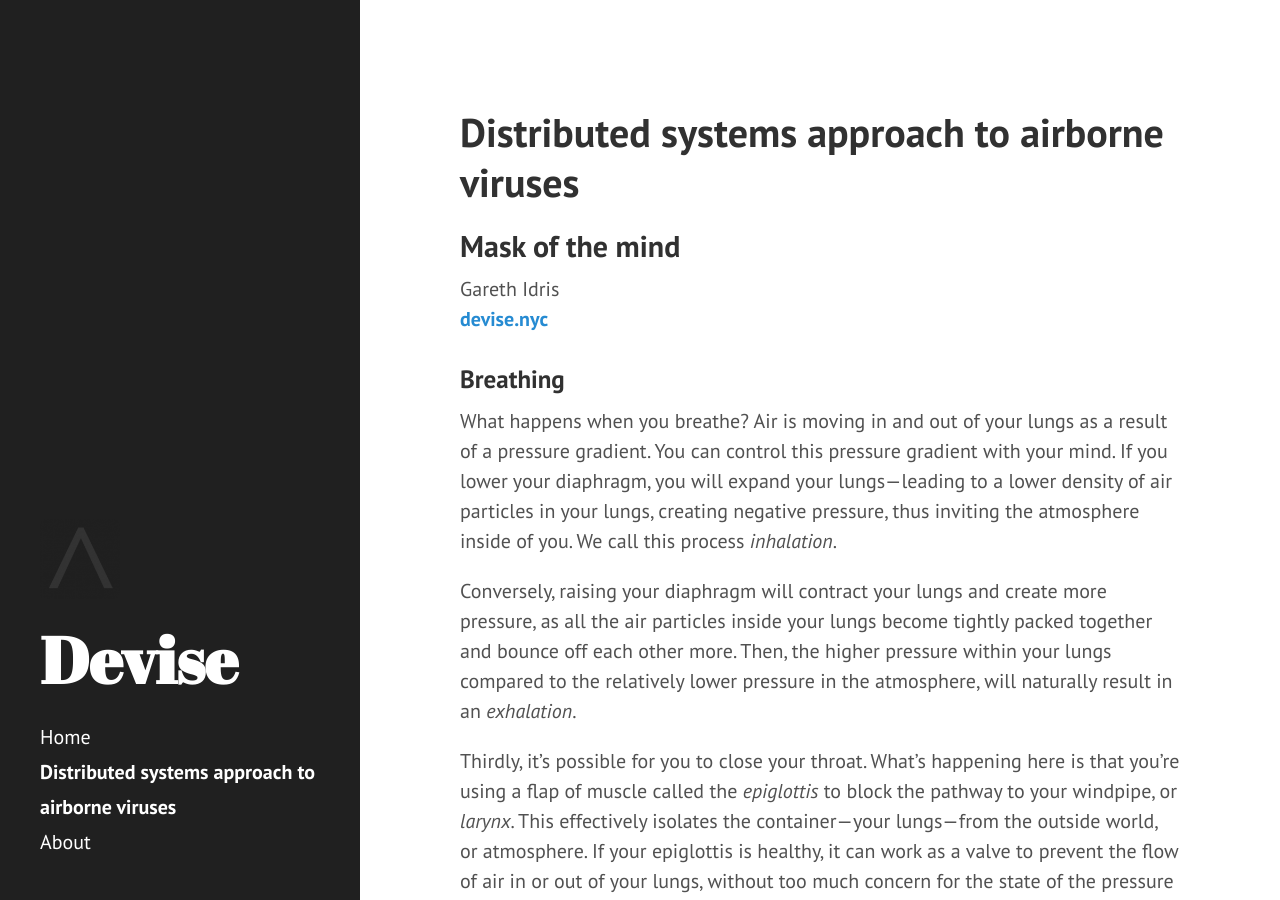
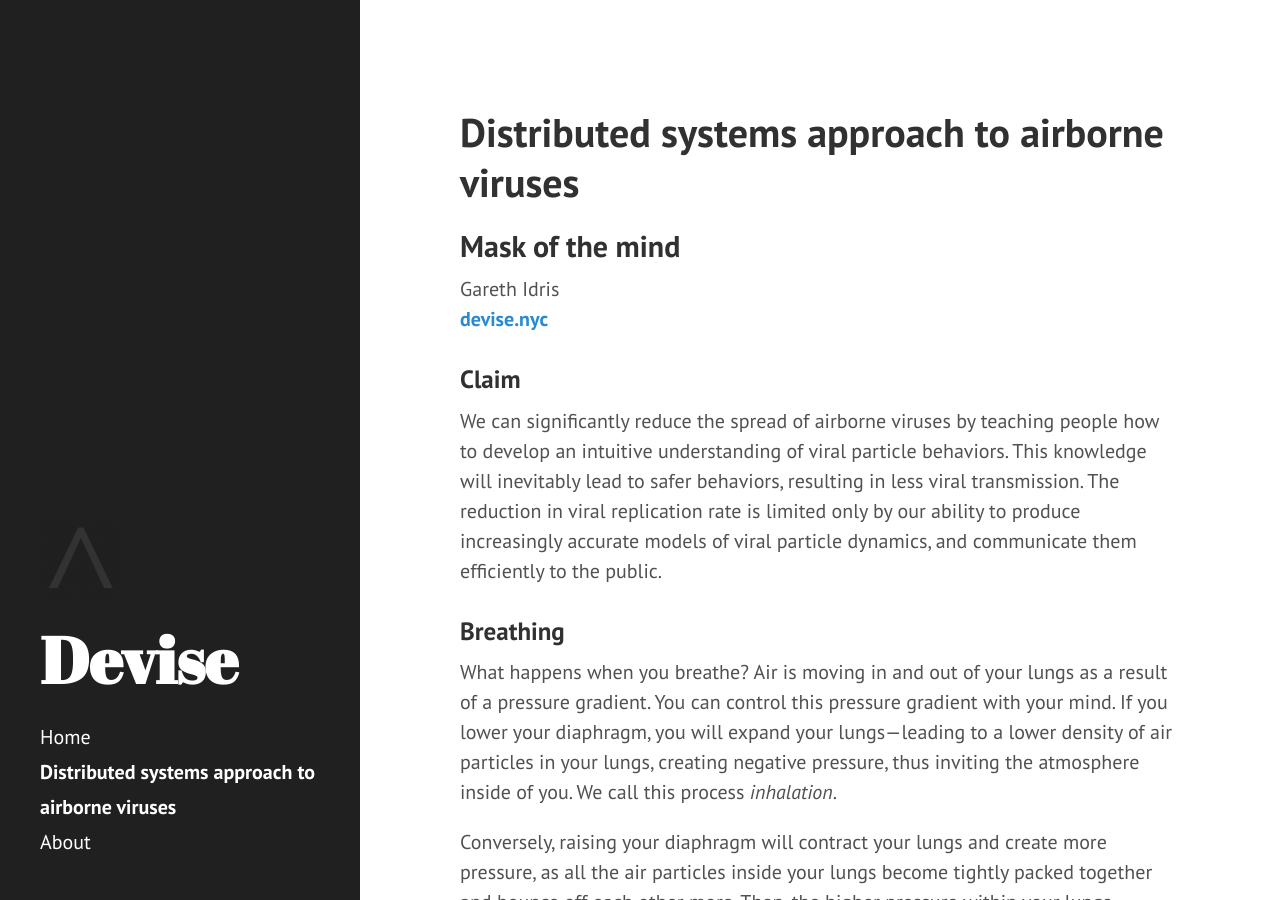
Before and after one commit to devisenyc/devisenyc.github.io, a Jekyll site: the page built from practice/mask.md, in a window 1280 px wide and 900 px high. Built offline with Jekyll 4.4.1, drawn with Linux system fonts in a browser that asks for light colours.

Commit message:
mask: add claim as an intro

```diff
--- a/practice/mask.md
+++ b/practice/mask.md
@@ -7,6 +7,10 @@ Mask of the mind
 
 Gareth Idris
 [**devise.nyc**](https://devise.nyc)
+
+### Claim
+
+We can significantly reduce the spread of airborne viruses by teaching people how to develop an intuitive understanding of viral particle behaviors. This knowledge will inevitably lead to safer behaviors, resulting in less viral transmission. The reduction in viral replication rate is limited only by our ability to produce increasingly accurate models of viral particle dynamics, and communicate them efficiently to the public.
 
 ### Breathing
 
```
